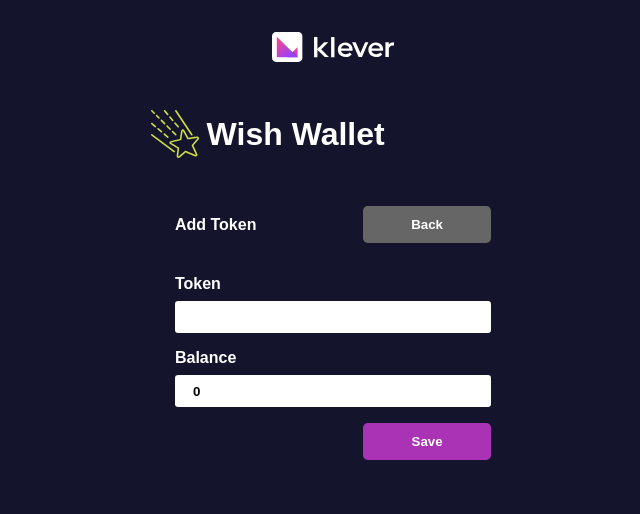
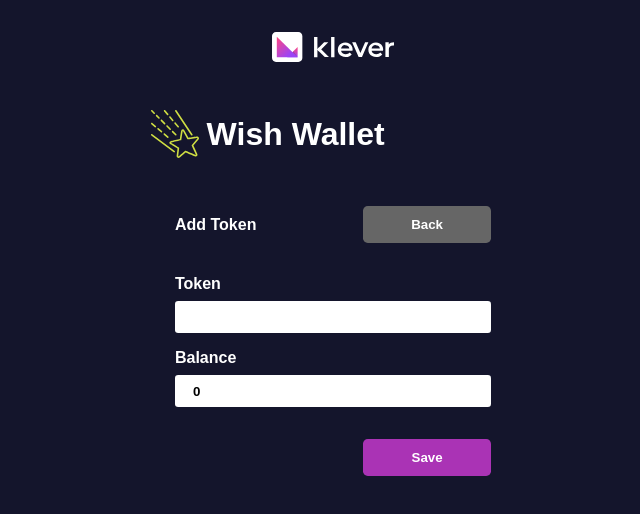
Before and after one commit to brenoc21/wishwallet, a React (Create React App) app: page /addtoken in a window 1280 px wide. Shown: the top 514 px of the page, without its empty margins (307-947 px from the left). Built offline with nearby package versions, Linux system fonts and the light colour scheme.

Commit message:
margin button

```diff
--- a/src/pages/AddToken/index.tsx
+++ b/src/pages/AddToken/index.tsx
@@ -6,7 +6,7 @@
 import WishLogo from "../../components/WishLogo";
 import { useData } from "../../context/databaseContext";
 import { ethers } from "ethers";
-import { AddTokenContent, TitleRow, FormContainet } from "./styles";
+import { AddTokenContent, TitleRow, FormContainet, ButtonRow } from "./styles";
 type Token = {
   _id: string;
   name: string;
@@ -81,12 +81,14 @@
             type={"number"}
             title="Balance"
           />
+          <ButtonRow>
             <Button
               type={"submit"}
               color={"var(--purple)"}
               text="Save"
               onClick={() => console.log("submit")}
             />
+          </ButtonRow>
         </FormContainet>
       </AddTokenContent>
     </Layout>
--- a/src/pages/AddToken/styles.tsx
+++ b/src/pages/AddToken/styles.tsx
@@ -1,6 +1,6 @@
 import styled from "styled-components";
 
-export const AddTokenContent= styled.div`
+export const AddTokenContent = styled.div`
   width: 26%;
   display: flex;
   flex-direction: column;
@@ -10,9 +10,15 @@
   display: flex;
   justify-content: space-between;
   align-items: center;
-`
+`;
 export const FormContainet = styled.form`
   display: flex;
   flex-direction: column;
   gap: 1rem;
-`
+`;
+export const ButtonRow = styled.div`
+  margin-top: 1rem;
+  display: flex;
+  justify-content: flex-end;
+  align-items: center;
+`;
```
Also changed, not shown: 1 other file (tests, documents, lock files or other folders). Lines whose indentation alone changed are shown as unchanged.
